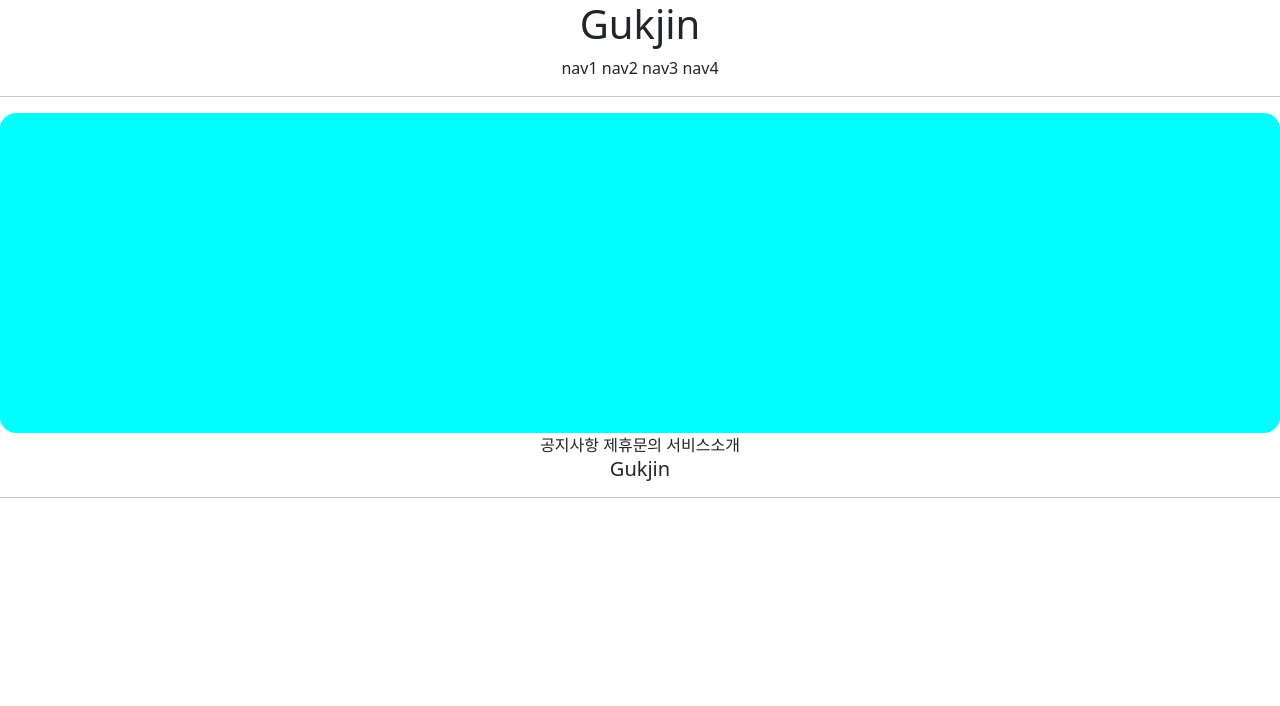
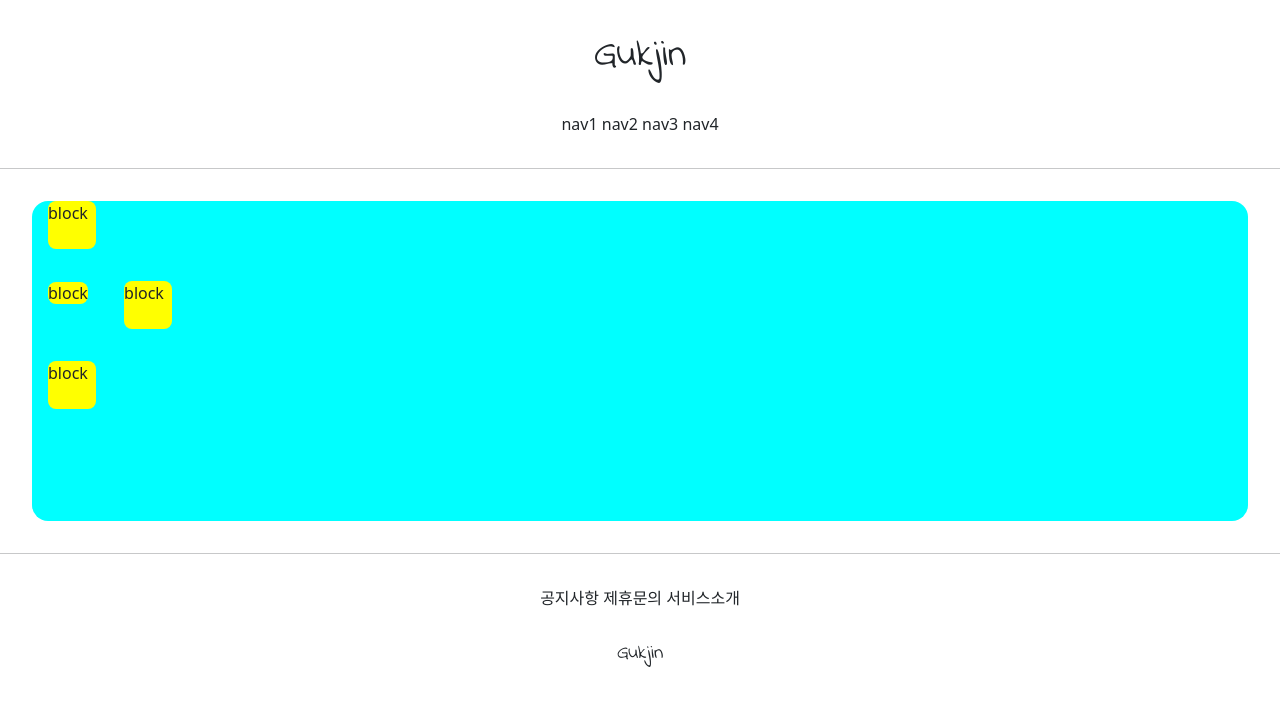
Before and after one commit to gukjin-1/guk, a Django app: template accountapp/templates/accountapp/hello_world.html in a window 1280 px wide. Shown: the top 706 px of the page. Run offline with Django 3.2, Linux system fonts and the light colour scheme; the template is opened without the code that fills it, so the values that code supplies are empty.

Commit message:
7/6 6class commit 3

```diff
--- a/accountapp/templates/accountapp/hello_world.html
+++ b/accountapp/templates/accountapp/hello_world.html
@@ -1,8 +1,22 @@
 {% extends 'base.html' %}
 
 {% block content %}
+    <style>
+        .testing{
+            background-color: yellow;
+            margin: 1rem;
+            height: 48px;
+            width: 48px;
+            border-radius: .5rem;
+        }
+    </style>
 
-        <div style = 'height: 20rem; background-color: aqua; margin:2 rem; border-radius: 1rem;'>
-        </div>
+    <div style = 'height: 20rem; background-color: aqua; margin:2rem; border-radius: 1rem;'>
+        <div class="testing" style="display: block">block</div>
+        <div class="testing" style="display: inline">block</div>
+        <div class="testing" style="display: inline-block">block</div>
+        <div class="testing" style="display: none">block</div>
+        <div class ="testing">block</div>
+    </div>
 
 {% endblock %}
--- /dev/null
+++ b/static/base.css
@@ -0,0 +1,15 @@
+.gukjin_header_logo {
+    margin: 2rem 0; font-family: 'Indie Flower', cursive;
+}
+
+.gukjin_header_button{
+    margin-bottom: 2rem;
+}
+
+.gukjin_footer_logo{
+    margin: 2rem 0; font-family: 'Indie Flower', cursive;
+}
+
+.gukjin_footer_button{
+    margin-top: 2rem;
+}
--- a/templates/base.html
+++ b/templates/base.html
@@ -7,9 +7,9 @@
 <hr>
 {% block content %}
 {% endblock %}
-
+<hr>
 
 {% include 'footer.html' %}
-<hr>
+
 </body>
 </html>
```
